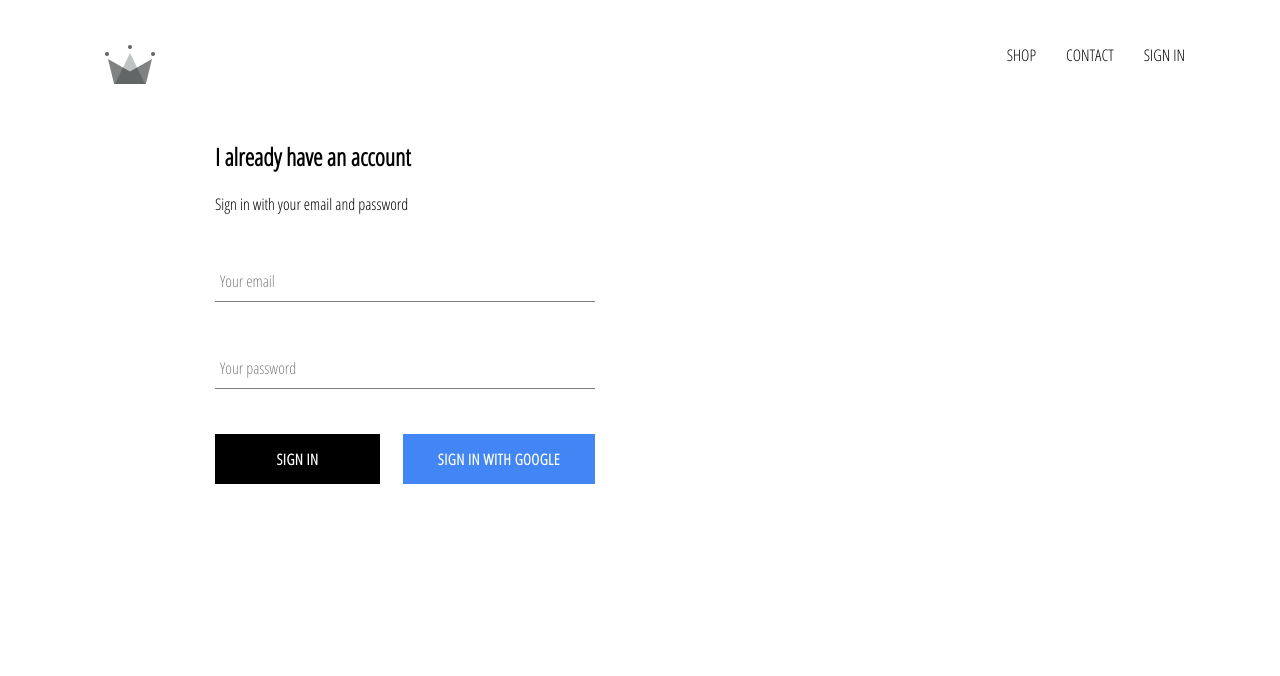
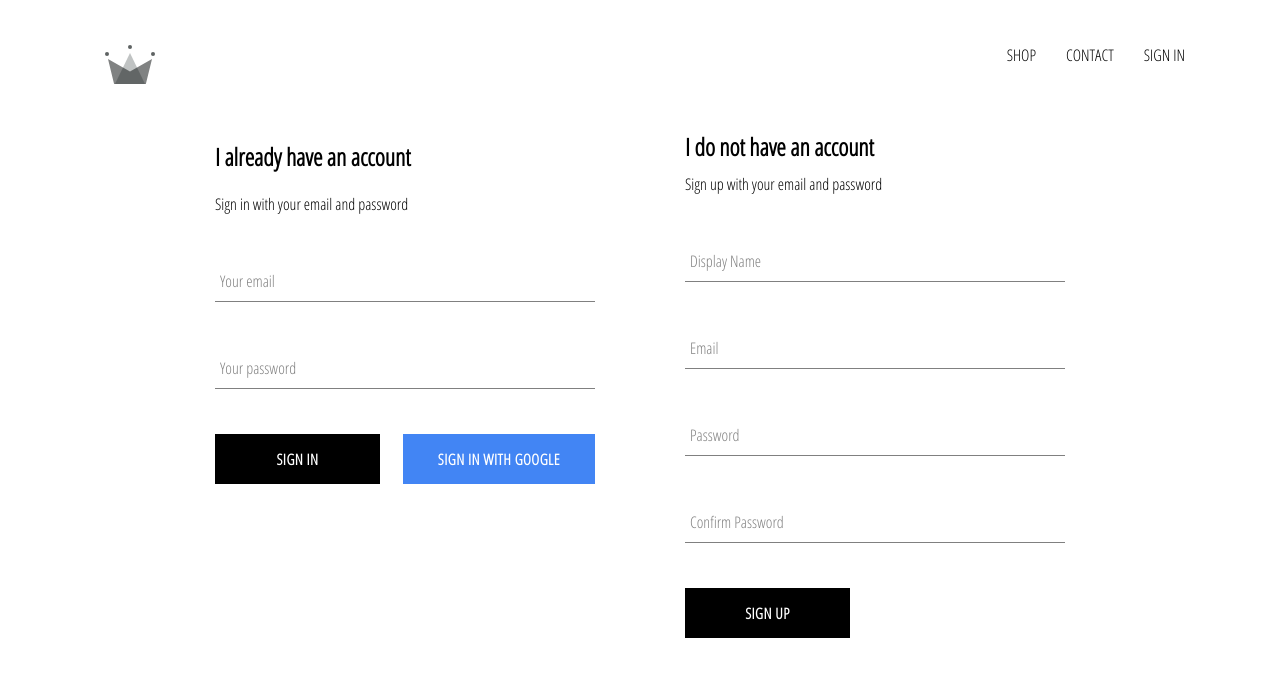
Before and after one commit to linhtat2000/clothing-ecommerce, a React (Create React App) app: page /signin in a window 1280 px wide. Shown: the top 676 px of the page. Built offline with nearby package versions, Linux system fonts and the light colour scheme; no server answers.

Commit message:
update sign in function

```diff
--- a/package.json
+++ b/package.json
@@ -10,8 +10,11 @@
     "node-sass": "^6.0.1",
     "react": "^17.0.2",
     "react-dom": "^17.0.2",
+    "react-redux": "^7.2.6",
     "react-router-dom": "^6.0.2",
     "react-scripts": "4.0.3",
+    "redux": "^4.1.2",
+    "redux-logger": "^3.0.6",
     "web-vitals": "^1.1.2"
   },
   "scripts": {
--- a/src/App.js
+++ b/src/App.js
@@ -32,6 +32,8 @@ class App extends React.Component {
               ...snapShot.data(),
             },
           });
+
+          console.log(this.state);
         });
       } else {
         this.setState({ currentUser: userAuth });
@@ -46,7 +48,7 @@ class App extends React.Component {
   render() {
     return (
       <>
-        <Header currentUser={this.state.currentUser} />
+        <Header />
         <Routes>
           <Route path="/" element={<HomePage />} />
           <Route path="/shop" element={<ShopPage />} />
--- a/src/components/header/Header.jsx
+++ b/src/components/header/Header.jsx
@@ -1,5 +1,6 @@
 import React from "react";
 import { Link } from "react-router-dom";
+import { connect } from "react-redux";
 
 import { auth } from "../../firebase/firebase.utils";
 
@@ -33,5 +34,8 @@ const Header = ({ currentUser }) => {
     </div>
   );
 };
+const mapStateToProps = (state) => ({
+  currentUser: state.user.currentUser,
+});
 
-export default Header;
+export default connect(mapStateToProps)(Header);
--- a/src/components/menu-item/MenuItem.jsx
+++ b/src/components/menu-item/MenuItem.jsx
@@ -9,7 +9,7 @@ const MenuItem = ({ title, imageUrl, size, history, linkUrl, match }) => {
       onClick={() => history.push(`${match.url}${linkUrl}`)}
     >
       <div
-        class="background-image"
+        className="background-image"
         style={{ backgroundImage: `url(${imageUrl})` }}
       >
         <div className="content">
--- a/src/components/sign-in/SignIn.jsx
+++ b/src/components/sign-in/SignIn.jsx
@@ -3,7 +3,7 @@ import React from "react";
 import "./SignIn.styles.scss";
 import FormInput from "../form-input/FormInput";
 import CustomButton from "../custom-button/CustomButton";
-import { signInWithGoogle } from "../../firebase/firebase.utils";
+import { auth, signInWithGoogle } from "../../firebase/firebase.utils";
 
 export default class SignIn extends React.Component {
   constructor(props) {
@@ -15,14 +15,20 @@ export default class SignIn extends React.Component {
     };
   }
 
-  handleSubmit = (e) => {
+  handleSubmit = async (e) => {
     e.preventDefault();
 
-    this.setState({ email: "", password: "" });
+    const { email, password } = this.state;
+    try {
+      await auth.signInWithEmailAndPassword(email, password);
+      this.setState({ email: "", password: "" });
+    } catch (error) {
+      console.log(error);
+    }
   };
 
   handleChange = (e) => {
-    const { value, name } = e.target;
+    const { name, value } = e.target;
 
     this.setState({ [name]: value });
   };
@@ -35,18 +41,20 @@ export default class SignIn extends React.Component {
 
         <form onSubmit={this.handleSubmit}>
           <FormInput
+            name="email"
             type="email"
             label="Your email"
             value={this.state.email}
-            handleChange={this.handleChange}
+            onChange={this.handleChange}
             required
           />
 
           <FormInput
+            name="password"
             type="password"
             label="Your password"
             value={this.state.password}
-            handleChange={this.handleChange}
+            onChange={this.handleChange}
             required
           />
           <div className="buttons">
--- a/src/components/sign-up/SignUp.jsx
+++ b/src/components/sign-up/SignUp.jsx
@@ -1,18 +1,101 @@
 import React from "react";
 
-import "./SignIn.styles.scss";
+import FormInput from "../form-input/FormInput";
+import CustomButton from "../custom-button/CustomButton";
+
+import { auth, createUserProfileDocument } from "../../firebase/firebase.utils";
+
+import "./SignUp.styles.scss";
 
 export default class SignUp extends React.Component {
   constructor(props) {
     super(props);
 
     this.state = {
-      emmail: "",
+      displayName: "",
+      email: "",
       password: "",
+      confirmPassword: "",
     };
   }
 
+  handleSubmit = async (e) => {
+    e.preventDefault();
+
+    const { displayName, email, password, confirmPassword } = this.state;
+
+    if (password !== confirmPassword) {
+      alert("The password does not match! Please try again");
+      return;
+    }
+    try {
+      const { user } = await auth.createUserWithEmailAndPassword(
+        email,
+        password
+      );
+
+      await createUserProfileDocument(user, { displayName });
+
+      this.setState({
+        displayName: "",
+        email: "",
+        password: "",
+        confirmPassword: "",
+      });
+    } catch (error) {
+      console.log(error);
+    }
+  };
+
+  handleChange = (e) => {
+    const { name, value } = e.target;
+
+    this.setState({ [name]: value });
+  };
+
   render() {
-    return <div className="sign-up"></div>;
+    const { displayName, email, password, confirmPassword } = this.state;
+
+    return (
+      <div className="sign-up">
+        <h2 className="title">I do not have an account</h2>
+        <span>Sign up with your email and password</span>
+        <form onSubmit={this.handleSubmit} className="sign-up-formm">
+          <FormInput
+            type="text"
+            name="displayName"
+            value={displayName}
+            onChange={this.handleChange}
+            label="Display Name"
+            required
+          />
+          <FormInput
+            type="email"
+            name="email"
+            value={email}
+            onChange={this.handleChange}
+            label="Email"
+            required
+          />
+          <FormInput
+            type="password"
+            name="password"
+            value={password}
+            onChange={this.handleChange}
+            label="Password"
+            required
+          />
+          <FormInput
+            type="password"
+            name="confirmPassword"
+            value={confirmPassword}
+            onChange={this.handleChange}
+            label="Confirm Password"
+            required
+          />
+          <CustomButton type="submit">SIGN UP</CustomButton>
+        </form>
+      </div>
+    );
   }
 }
--- a/src/index.js
+++ b/src/index.js
@@ -1,13 +1,18 @@
 import React from "react";
 import ReactDOM from "react-dom";
 import { BrowserRouter } from "react-router-dom";
+import { Provider } from "react-redux";
+
+import store from "./redux/store";
 
 import "./index.css";
 import App from "./App";
 
 ReactDOM.render(
-  <BrowserRouter>
-    <App />
-  </BrowserRouter>,
+  <Provider store={store}>
+    <BrowserRouter>
+      <App />
+    </BrowserRouter>
+  </Provider>,
   document.getElementById("root")
 );
--- a/src/pages/sign-in-and-sign-up/SignInAndSignUp.jsx
+++ b/src/pages/sign-in-and-sign-up/SignInAndSignUp.jsx
@@ -2,11 +2,13 @@ import React from "react";
 
 import "./SignInAndSignUp.styles.scss";
 import SignIn from "../../components/sign-in/SignIn";
+import SignUp from "../../components/sign-up/SignUp";
 
 const SignInAndSignUpPage = () => {
   return (
     <div className="sign-in-and-sign-up">
       <SignIn />
+      <SignUp />
     </div>
   );
 };
--- /dev/null
+++ b/src/redux/root-reducer.js
@@ -0,0 +1,7 @@
+import { combineReducers } from "redux";
+
+import userReducer from "./user/user.reducer";
+
+export default combineReducers({
+  user: userReducer,
+});
--- /dev/null
+++ b/src/redux/store.js
@@ -0,0 +1,10 @@
+import { createStore, applyMiddleware } from "redux";
+import logger from "redux-logger";
+
+import rootReducer from "./root-reducer";
+
+const middlewares = [logger];
+
+const store = createStore(rootReducer, applyMiddleware(...middlewares));
+
+export default store;
--- /dev/null
+++ b/src/redux/user/user.actions.js
@@ -0,0 +1,4 @@
+export const setCurrentUser = (user) => ({
+  type: "SET_CURRENT_USER",
+  payload: user,
+});
--- /dev/null
+++ b/src/redux/user/user.reducer.js
@@ -0,0 +1,17 @@
+const INITIAL_STATE = {
+  currentUser: null,
+};
+
+const userReducer = (state = INITIAL_STATE, action) => {
+  switch (action.type) {
+    case "SET_CURRENT_USER":
+      return {
+        ...state,
+        currentUser: action.payload,
+      };
+    default:
+      return state;
+  }
+};
+
+export default userReducer;
```
Also changed, not shown: 1 other file (tests, documents, lock files or other folders).
